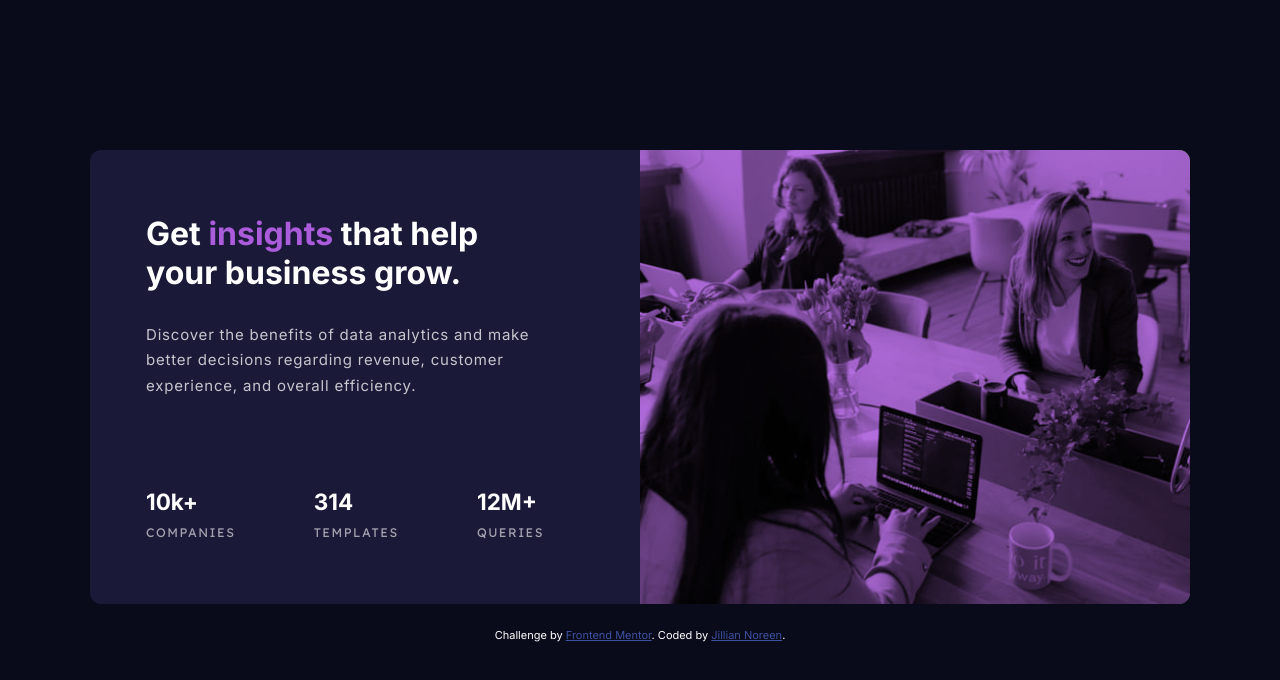
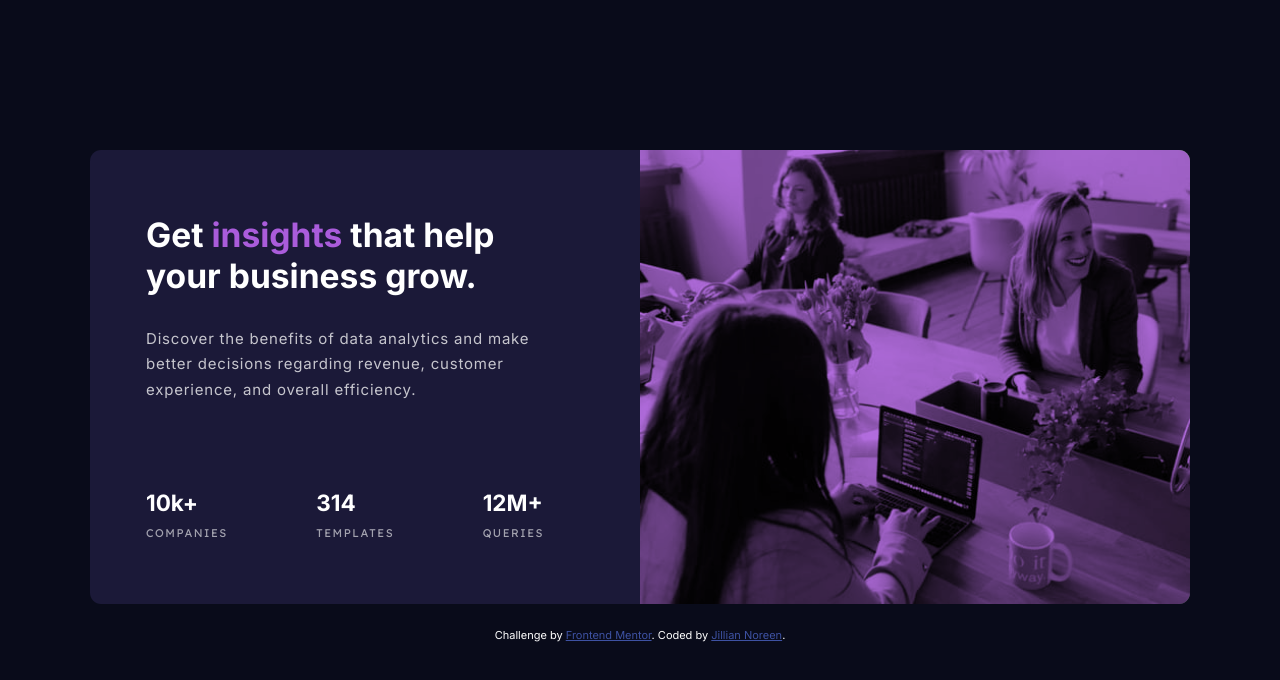
Before and after one commit to jilliannoreen/stats-preview-card-component, a plain HTML site: page index.html in a window 1280 px wide. Drawn offline with Linux system fonts and the light colour scheme.

Commit message:
updated solution

```diff
--- a/index.html
+++ b/index.html
@@ -31,15 +31,15 @@
             <div id="card-stats">
               <div class="stats">
                 <h2 class="stats-heading">10k+ </h2>
-                <h5 class="stats-desc">companies</h5>
+                <div class="stats-desc">companies</div>
               </div>
               <div class="stats">
                 <h2 class="stats-heading">314</h2>
-                <h5 class="stats-desc">templates</h5>
+                <div class="stats-desc">templates</div>
               </div>
               <div class="stats">
                 <h2 class="stats-heading text-uppercase">12m+</h2>
-                <h5 class="stats-desc">queries</h5>
+                <div class="stats-desc">queries</div>
               </div>
             </div>
           </div>
@@ -48,6 +48,7 @@
           <img
             src="images/image-header-desktop.jpg"
             srcset="images/image-header-mobile.jpg 375w, images/image-header-desktop.jpg 1440w"
+            sizes="(max-width: 375px) 100vw, (max-width: 1440px) 50vw, 100vw"
             alt="Card Image">
         </div>
       </div>
--- a/style.css
+++ b/style.css
@@ -47,7 +47,7 @@
   }
 
   #card-info .main-heading {
-    font-size:2rem;
+    font-size:2.1rem;
     color: white;
     margin: 0;
   }
@@ -127,6 +127,7 @@
     padding: 0;
     font-family: "Lexend Deca", sans-serif;
     letter-spacing: 1.5px;
+    font-size: 0.7rem;
   }
 
   .attribution {
```
